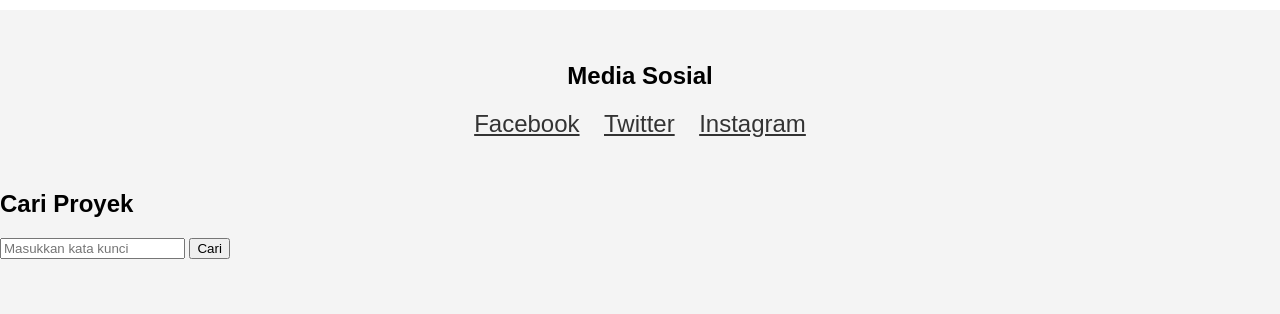
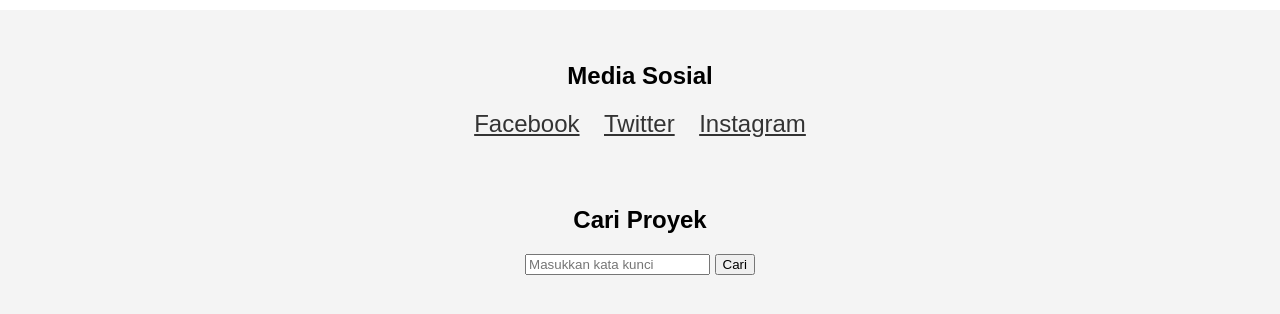
Before and after one commit to Haruhi2000/testing-portofolio, a plain HTML site: page index.html in a window 1280 px wide. Shown: the part 316-630 px from the top of the page. Drawn offline with Linux system fonts and the light colour scheme.

Commit message:
Update styles.css

```diff
--- a/assets/css/styles.css
+++ b/assets/css/styles.css
@@ -48,3 +48,8 @@ body {
     color: #333;
     font-size: 1.5em;
   }
+  .search-form {
+      text-align: center;
+      padding: 1em;
+      background-color: #f4f4f4;
+  }
```
